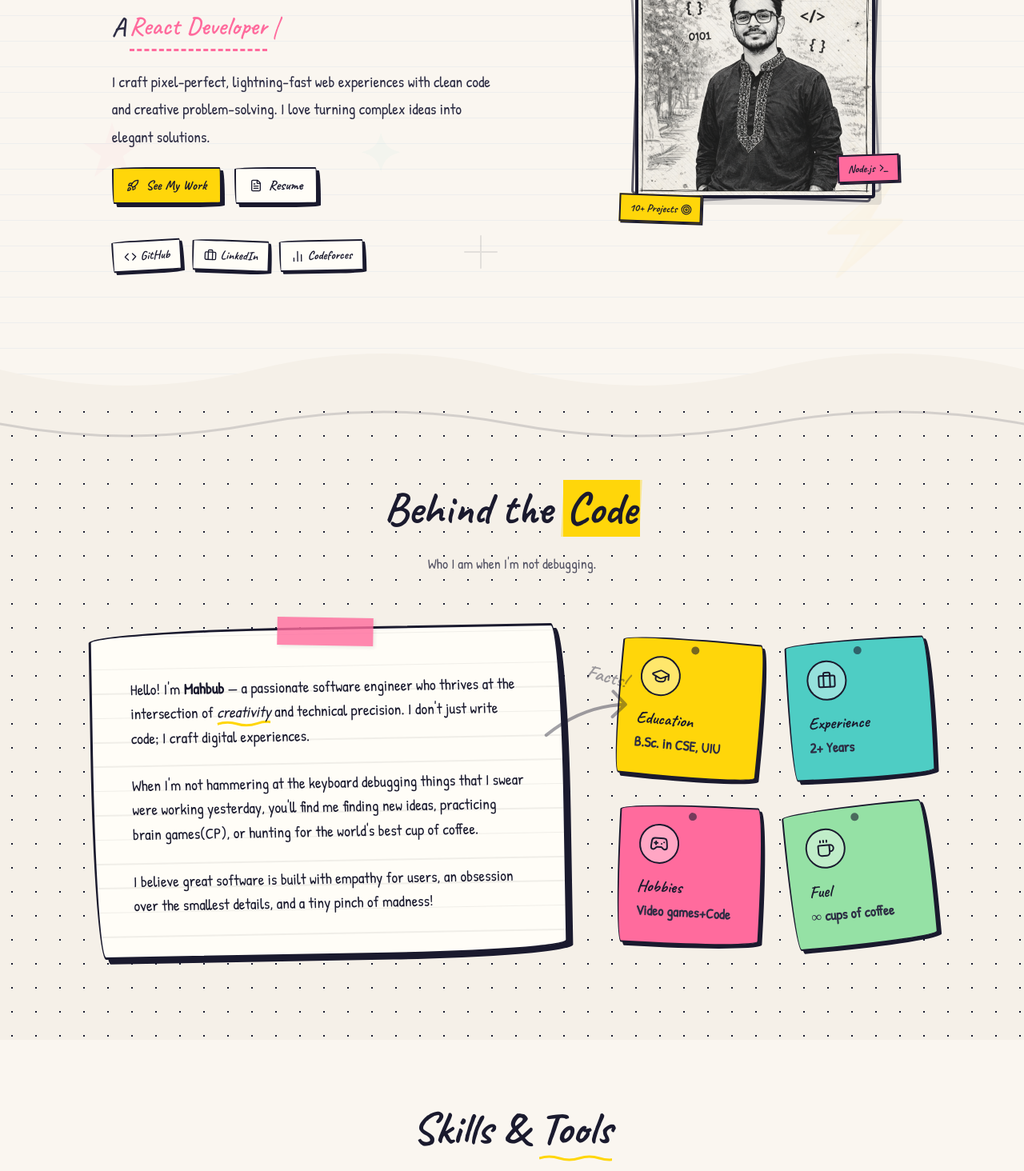
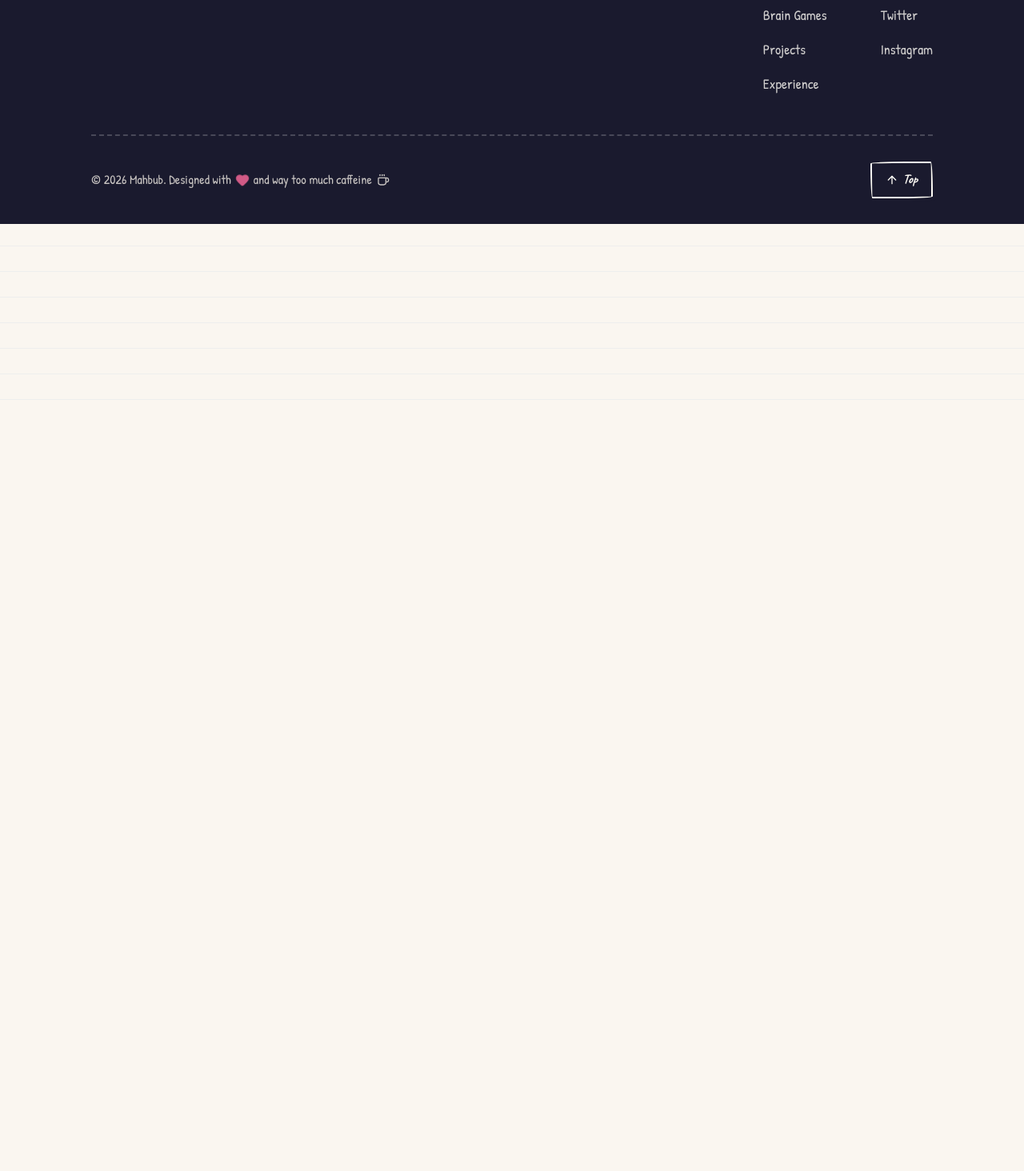
Before and after one commit to Maahhbuub/Mahbub-Doodle, a React (Vite) app: page /projects in a window 1280 px wide. Shown: the part 300-1764 px from the top of the page at 80% size. After the commit the page ends 800 px from the top, so only its background shows below. Built offline with nearby package versions, Linux system fonts and the light colour scheme.

Commit message:
feat(home): add new route

```diff
--- a/package.json
+++ b/package.json
@@ -13,7 +13,8 @@
     "@emailjs/browser": "^4.4.1",
     "lucide-react": "^1.7.0",
     "react": "^19.2.4",
-    "react-dom": "^19.2.4"
+    "react-dom": "^19.2.4",
+    "react-router-dom": "^7.13.2"
   },
   "devDependencies": {
     "@eslint/js": "^9.39.4",
--- a/src/App.jsx
+++ b/src/App.jsx
@@ -1,26 +1,20 @@
 import './App.css';
+import { BrowserRouter as Router, Routes, Route } from 'react-router-dom';
+
 import Navbar from './components/Navbar/Navbar';
-import Hero from './components/Hero/Hero';
-import About from './components/About/About';
-import Skills from './components/Skills/Skills';
-import CompetitiveProgramming from './components/CompetitiveProgramming/CompetitiveProgramming';
-import Projects from './components/Projects/Projects';
-import Experience from './components/Experience/Experience';
-import Contact from './components/Contact/Contact';
 import Footer from './components/Footer/Footer';
+import Home from './pages/Home';
 
 function App() {
   return (
     <>
       <Navbar />
       <main>
-        <Hero />
-        <About />
-        <Skills />
-        <CompetitiveProgramming />
-        <Projects />
-        <Experience />
-        <Contact />
+        <Router>
+          <Routes>
+            <Route path="/" element={<Home />} />
+          </Routes>
+        </Router>
       </main>
       <Footer />
     </>
--- /dev/null
+++ b/src/pages/Home.jsx
@@ -0,0 +1,23 @@
+import Hero from '../components/Hero/Hero';
+import About from '../components/About/About';
+import Skills from '../components/Skills/Skills';
+import CompetitiveProgramming from '../components/CompetitiveProgramming/CompetitiveProgramming';
+import Projects from '../components/Projects/Projects';
+import Experience from '../components/Experience/Experience';
+import Contact from '../components/Contact/Contact';
+
+function Home() {
+    return (
+        <>
+            <Hero />
+            <About />
+            <Skills />
+            <CompetitiveProgramming />
+            <Projects />
+            <Experience />
+            <Contact />
+        </>
+    )
+}
+
+export default Home
```
Also changed, not shown: 1 other file (tests, documents, lock files or other folders).
